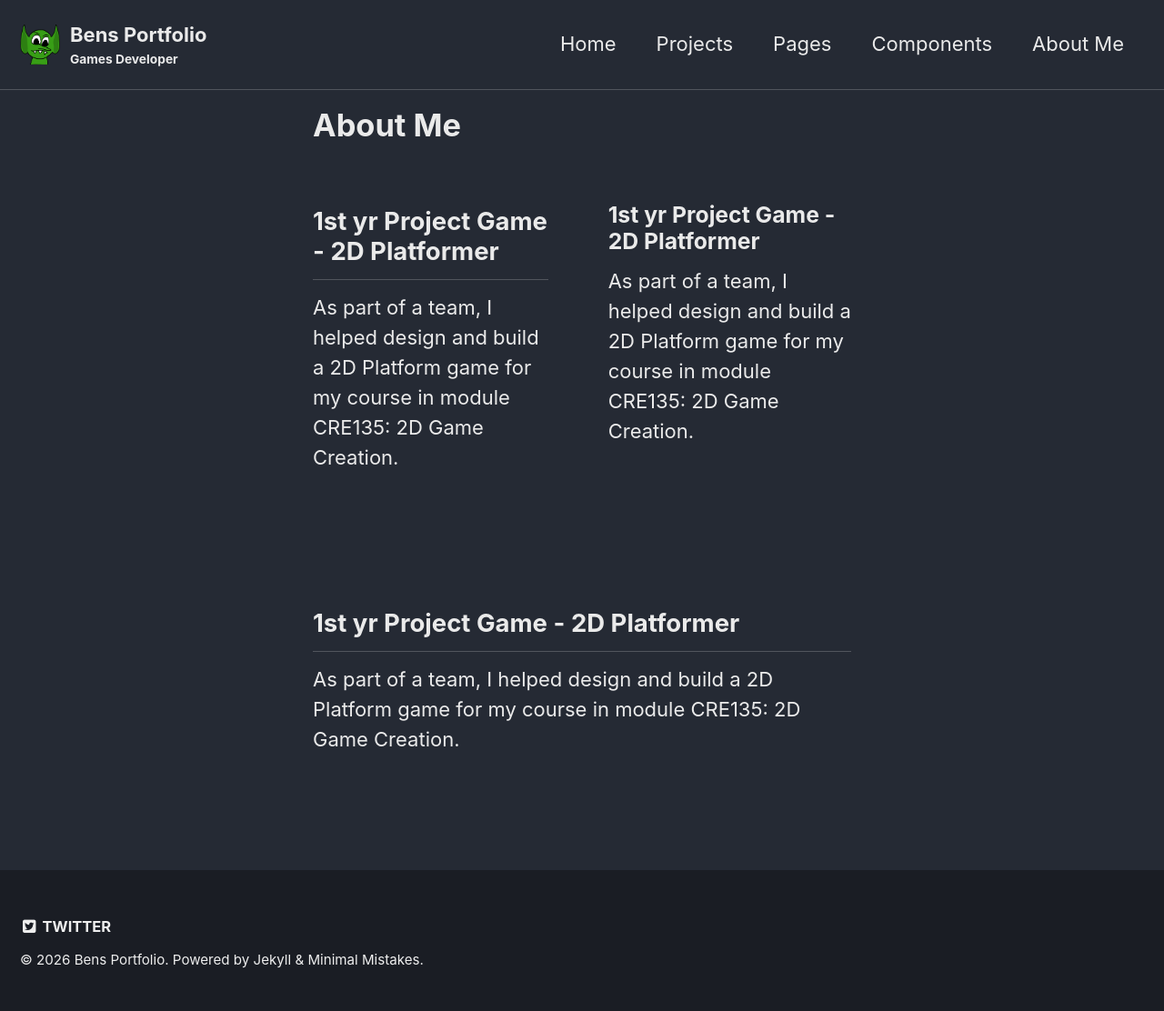
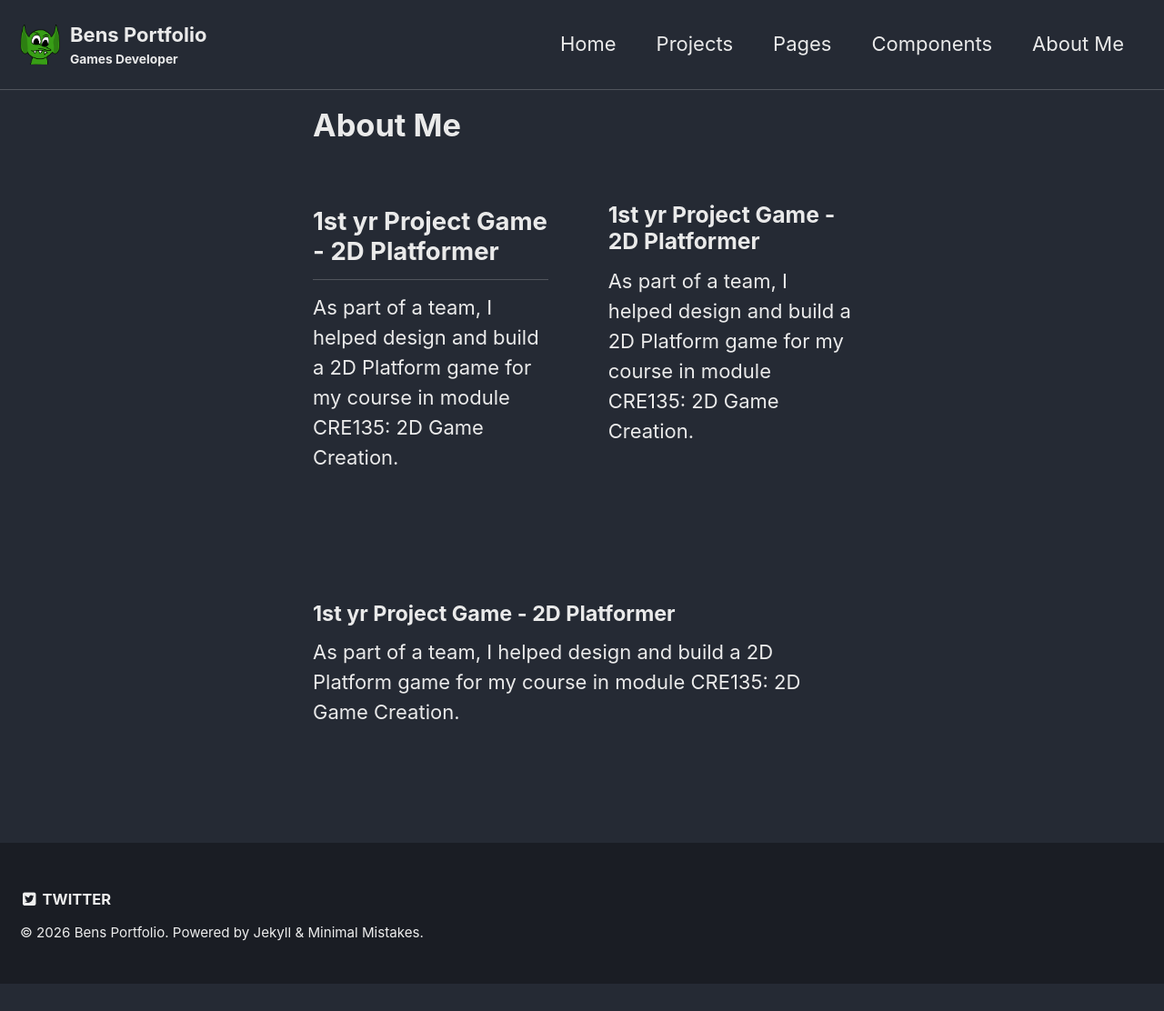
Before and after one commit to nvbnb17/nvbnb17.github.io, a Jekyll site: the page built from _pages/about-me.md, in a window 1280 px wide. Shown: the whole page at 91% size. Built offline with Jekyll 4.4.1, drawn with Linux system fonts in a browser that asks for light colours; after the commit the page ends 1082 px from its top, so only the background shows below that.

```diff
--- a/_pages/about-me.md
+++ b/_pages/about-me.md
@@ -32,7 +32,7 @@ skills:
   </div>
 
   <div style="flex:3 3 250px; min-width:250px;">
-    <h2>1st yr Project Game - 2D Platformer</h2>
+    <h4>1st yr Project Game - 2D Platformer</h4>
     <p>
       As part of a team, I helped design and build a 2D Platform game for my course in module CRE135: 2D Game Creation.
     </p>
```
